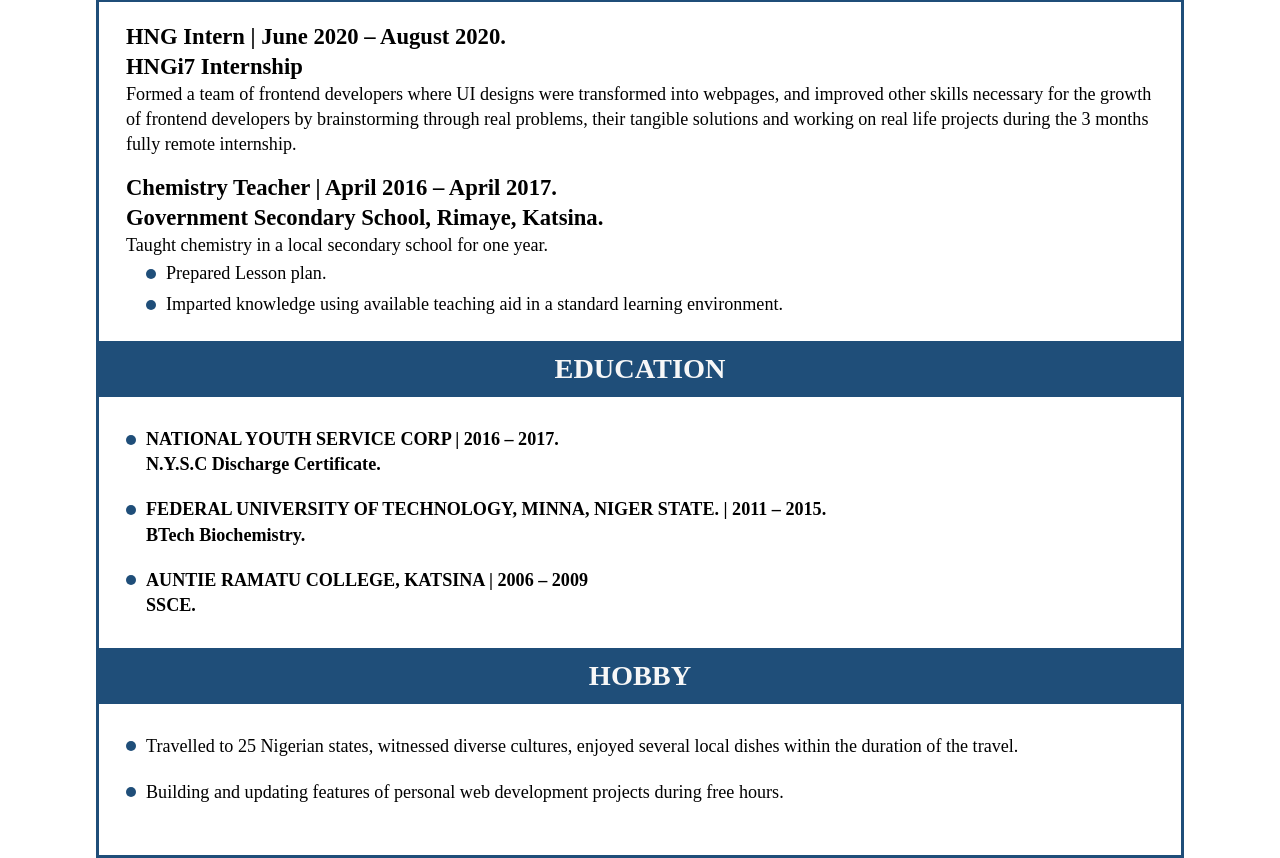
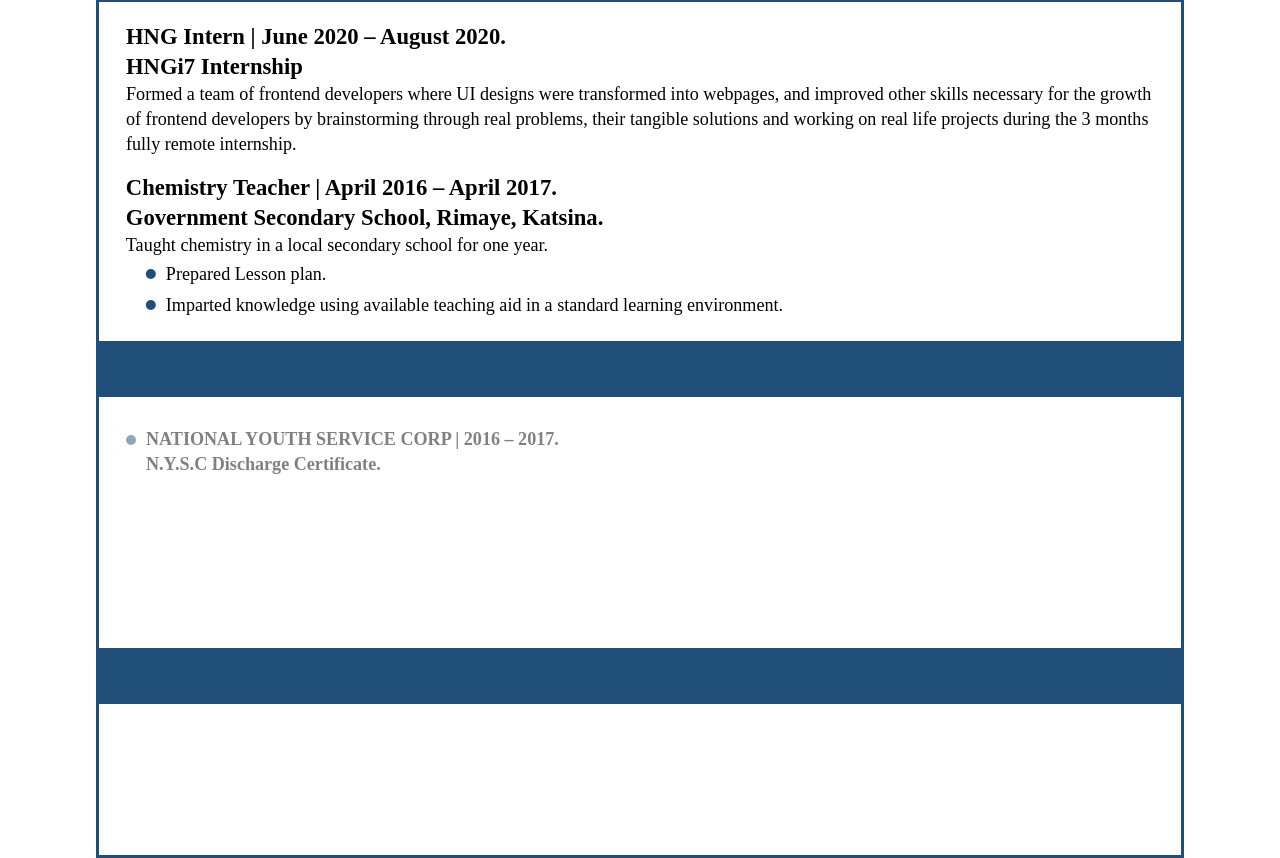
Before and after one commit to chumex412/my-resume, a React (Create React App) app: page / in a window 1280 px wide. Shown: the part 774-1632 px from the top of the page. Built offline with nearby package versions, Linux system fonts and the light colour scheme.

Commit message:
Created and Added animation

```diff
--- a/src/App.js
+++ b/src/App.js
@@ -1,18 +1,17 @@
 import React from 'react';
+
 // Components
-import Header from './Components/Header';
-import Main from './Components/Main';
+import Resume from './Components/Resume';
 
 import GlobalStyle from './Components/GlobalStyle';
 
 
 function App() {
   return (
-    <div className="App">
-      <GlobalStyle />
-      <Header />
-      <Main />
-    </div>
+      <div className="App">
+        <GlobalStyle />
+        <Resume />
+      </div>
   );
 };
 
--- a/src/Components/Education.js
+++ b/src/Components/Education.js
@@ -3,6 +3,10 @@ import React from 'react';
 // Style
 import styled from 'styled-components';
 import { Container, SectionHeader, Hide, Description, FlexedWrapper, Dot } from '../style/styles';
+
+// Animation
+import { motion } from 'framer-motion';
+import { titleAnim, fade } from './animation';
 
 const Education = () => {
 
@@ -10,15 +14,15 @@ const Education = () => {
     <Container>
       <SectionHeader>
         <Hide>
-          <h2 className="h3">
+          <motion.h2 variants={titleAnim} className="h3">
             Education
-          </h2>
+          </motion.h2>
         </Hide>
       </SectionHeader>
 
       <EduDescription>
         <ul>
-          <li>
+          <motion.li variants={fade}>
             <FlexedWrapper>
               <Dot></Dot>
               <p className="parag"><strong>NATIONAL YOUTH SERVICE CORP | 2016 – 2017.</strong></p>
@@ -26,9 +30,9 @@ const Education = () => {
             <div className="sub">
               <p className="parag"><strong>N.Y.S.C Discharge Certificate.</strong></p>
             </div>
-          </li>
+          </motion.li>
 
-          <li>
+          <motion.li  variants={fade}>
             <FlexedWrapper>
               <Dot></Dot>
               <p className="parag"><strong>FEDERAL UNIVERSITY OF TECHNOLOGY, MINNA, NIGER STATE. | 2011 – 2015.</strong></p>
@@ -36,9 +40,9 @@ const Education = () => {
             <div className="sub">
               <p className="parag"><strong>BTech Biochemistry.</strong></p>
             </div>
-          </li>
+          </motion.li>
 
-          <li>
+          <motion.li variants={fade}>
             <FlexedWrapper>
               <Dot></Dot>
               <p className="parag"><strong>AUNTIE RAMATU COLLEGE, KATSINA | 2006 – 2009</strong></p>
@@ -46,7 +50,7 @@ const Education = () => {
             <div className="sub">
               <p className="parag"><strong>SSCE.</strong></p>
             </div>
-          </li>
+          </motion.li>
         </ul>
       </EduDescription>
     </Container>
--- a/src/Components/Experience.js
+++ b/src/Components/Experience.js
@@ -3,6 +3,10 @@ import React from 'react';
 // Styles
 import styled from 'styled-components';
 import { Container, SectionHeader, Hide, Description, FlexedWrapper, Dot } from '../style/styles';
+
+// Animation
+import { motion } from 'framer-motion';
+import { titleAnim, shrink } from './animation';
 
 const Experience = () => {
 
@@ -10,14 +14,14 @@ const Experience = () => {
     <Container>
       <SectionHeader>
         <Hide>
-          <h2 className="h3">
+          <motion.h2 variants={titleAnim} className="h3">
             Work Experience
-          </h2>
+          </motion.h2>
         </Hide>
       </SectionHeader>
 
       <ExpDescription>
-        <div>
+        <motion.div variants={shrink}>
           <header>
             <Hide>
               <h3 className="h4">
@@ -31,9 +35,9 @@ const Experience = () => {
           <p className="parag">
             Formed a team of frontend developers where UI designs were transformed into webpages, and improved other skills necessary for the growth of frontend developers by brainstorming through real problems, their tangible solutions and working on real life projects during the 3 months fully remote internship.
           </p>
-        </div>
+        </motion.div>
 
-        <div>
+        <motion.div variants={shrink}>
           <header>
             <Hide>
               <h3 className="h4">
@@ -59,7 +63,7 @@ const Experience = () => {
               </FlexedWrapper>
             </li>
           </ul>
-        </div>
+        </motion.div>
       </ExpDescription>
     </Container>
   );
--- a/src/Components/Header.js
+++ b/src/Components/Header.js
@@ -2,29 +2,33 @@ import React from 'react';
 import styled from 'styled-components';
 import { Hide } from '../style/styles';
 
+// Animation
+import { motion } from 'framer-motion';
+import { pageAnimation, titleAnim } from './animation';
+
 const Header = () => {
 
   return (
-    <StyledHeader>
+    <StyledHeader  variants={pageAnimation} initial="hidden" animate="show">
       <Hide>
-        <h1 className="h2">OFILI CHUKWUEMEKA TIMOTHY</h1>
+        <motion.h1 variants={titleAnim} className="h2">OFILI CHUKWUEMEKA TIMOTHY</motion.h1>
       </Hide>
       <Hide>
-        <p className="parag">
+        <motion.p variants={titleAnim} className="parag">
           <span>Tel no: 08135704503.</span>&nbsp;
           <span>Email: chumex412@gmail.com.</span>
-        </p>
+        </motion.p>
       </Hide>
       <Hide>
-        <p className="parag">
+        <motion.p variants={titleAnim} className="parag">
           No. 25, Chukun road Karatudu New Extension, Gonin-gora, Kaduna.
-        </p>
+        </motion.p>
       </Hide>
     </StyledHeader>
   )
 };
 
-const StyledHeader = styled.header`
+const StyledHeader = styled(motion.header)`
   padding: 2rem 2rem;
   color: var(--secondary-color);
   background-color: var(--primary-color);
--- a/src/Components/Hobby.js
+++ b/src/Components/Hobby.js
@@ -3,6 +3,10 @@ import React from 'react';
 // Styles
 import styled from 'styled-components';
 import { Container, SectionHeader, Hide, Description, FlexedWrapper, Dot } from '../style/styles';
+
+// Animation
+import { motion } from 'framer-motion';
+import { titleAnim, fade } from './animation';
 
 const Hobby = () => {
 
@@ -10,31 +14,31 @@ const Hobby = () => {
     <Container>
       <SectionHeader>
         <Hide>
-          <h2 className="h3">
+          <motion.h2 variants={titleAnim} className="h3">
             Hobby
-          </h2>
+          </motion.h2>
         </Hide>
       </SectionHeader>
 
       <HobDescription>
         <ul>
-          <li>
+          <motion.li variants={fade}>
             <div className="flex">
               <div className="top-dot"></div>
               <p className="parag">
                 Travelled to 25 Nigerian states, witnessed diverse cultures, enjoyed several local dishes within the duration   of the travel.
               </p>
             </div>
-          </li>
+          </motion.li>
 
-          <li>
+          <motion.li variants={fade}>
             <div className="flex">
               <div className="bottom-dot"></div>
               <p className="parag">
                 Building and updating features of personal web development projects during free hours.
               </p>
             </div>
-          </li>
+          </motion.li>
         </ul>
       </HobDescription>
     </Container>
--- /dev/null
+++ b/src/Components/Resume.js
@@ -0,0 +1,21 @@
+import React from 'react';
+
+// Components
+import Header from './Header';
+import Main from './Main';
+
+// Animation
+import { motion } from 'framer-motion';
+import { pageAnimation } from './animation';
+
+const Resume = () => {
+
+  return (
+    <motion.div variants={pageAnimation} initial="hidden" animate="show">
+      <Header />
+      <Main />
+    </motion.div>
+  );
+};
+
+export default Resume;
--- a/src/Components/Summary.js
+++ b/src/Components/Summary.js
@@ -2,6 +2,10 @@ import React from 'react';
 
 // Styles
 import { SectionHeader, Container, Hide, Description } from '../style/styles';
+
+// Animation
+import { titleAnim } from './animation';
+import { motion } from 'framer-motion';
 
 const Summary = () => {
 
@@ -9,9 +13,9 @@ const Summary = () => {
     <Container>
       <SectionHeader>
         <Hide>
-          <h2 className="h3">
+          <motion.h2 variants={titleAnim} className="h3">
             Professional Summary
-          </h2>
+          </motion.h2>
         </Hide>
       </SectionHeader>
 
--- a/src/Components/Technical.js
+++ b/src/Components/Technical.js
@@ -2,6 +2,10 @@ import React from 'react';
 
 // Styles
 import { Container, SectionHeader, Hide, Description, FlexedWrapper, Dot } from '../style/styles';
+
+// Animation
+import { motion } from 'framer-motion';
+import { titleAnim, fade } from './animation';
 
 const Technical = () => {
 
@@ -9,40 +13,40 @@ const Technical = () => {
     <Container>
       <SectionHeader>
         <Hide>
-          <h2 className="h3">
+          <motion.h2 variants={titleAnim} className="h3">
             Technical Skill
-          </h2>
+          </motion.h2>
         </Hide>
       </SectionHeader>
 
       <Description>
         <ul className="row">
-          <li className="col-3">
+          <motion.li variants={fade} className="col-3">
             <FlexedWrapper>
               <Dot></Dot>
               <p className="parag"><strong>Languages:</strong> HTML</p>
             </FlexedWrapper>
-          </li>
-          <li className="col-3">
+          </motion.li>
+          <motion.li variants={fade} className="col-3">
             <FlexedWrapper>
               <Dot></Dot>
               <p className="parag"><strong>Scripting Languages:</strong> JavaScript</p>
             </FlexedWrapper>
-          </li>
+          </motion.li>
 
-          <li className="col-3">
+          <motion.li variants={fade} className="col-3">
             <FlexedWrapper>
               <Dot></Dot>
               <p className="parag"><strong>Framework/Library:</strong> Bootstrap, React</p>
             </FlexedWrapper>
-          </li>
+          </motion.li>
 
-          <li className="col-3">
+          <motion.li variants={fade} className="col-3">
             <FlexedWrapper>
               <Dot></Dot>
               <p className="parag"><strong>Others:</strong> CSS, SASS</p>
             </FlexedWrapper>
-          </li>
+          </motion.li>
         </ul>
       </Description>
     </Container>
--- /dev/null
+++ b/src/Components/animation.js
@@ -0,0 +1,36 @@
+export const pageAnimation = {
+  hidden: { opacity: 0},
+  show: {
+    opacity: 1,
+    transition: {
+      duration: 1,
+      when: 'beforeChildren',
+      staggerChildren: 0.25
+    }
+  },
+}
+
+export const titleAnim = {
+  hidden: { y: 200 },
+  show: {
+    y: 0,
+    transition: { duration: 0.75, ease: "easeOut" }
+  }
+}
+
+export const shrink = {
+  hidden: { scale: 1.2, opacity: 0},
+  show: {
+    scale: 1,
+    opacity: 1,
+    transition: { duration: 0.75, ease: 'easeOut' }
+  }
+}
+
+export const fade = {
+  hidden: { opacity: 0 },
+  show: {
+    opacity: 1,
+    transition: { duration: 0.75, ease: 'easeOut' }
+  }
+}
```
Also changed, not shown: src/Components/Skills.js (+28 -19 lines).
